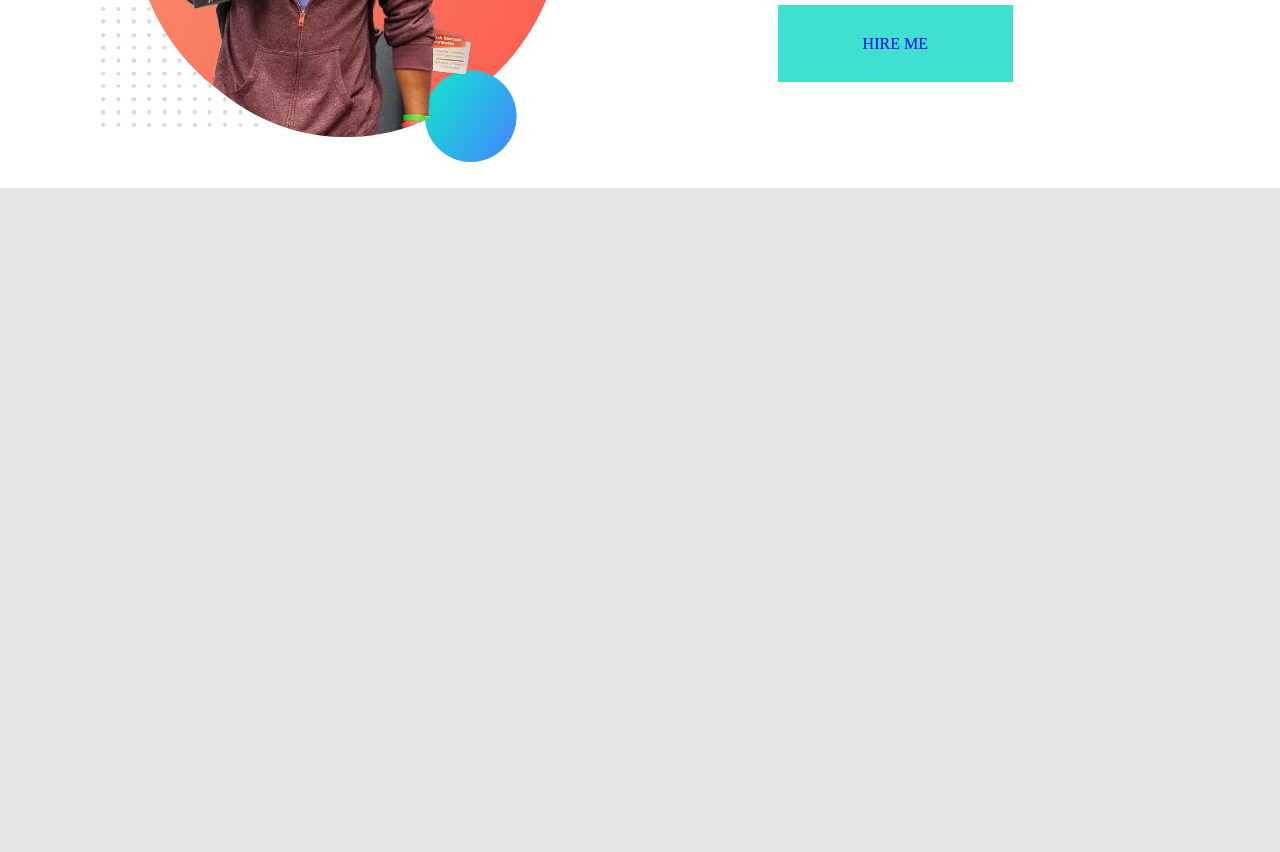
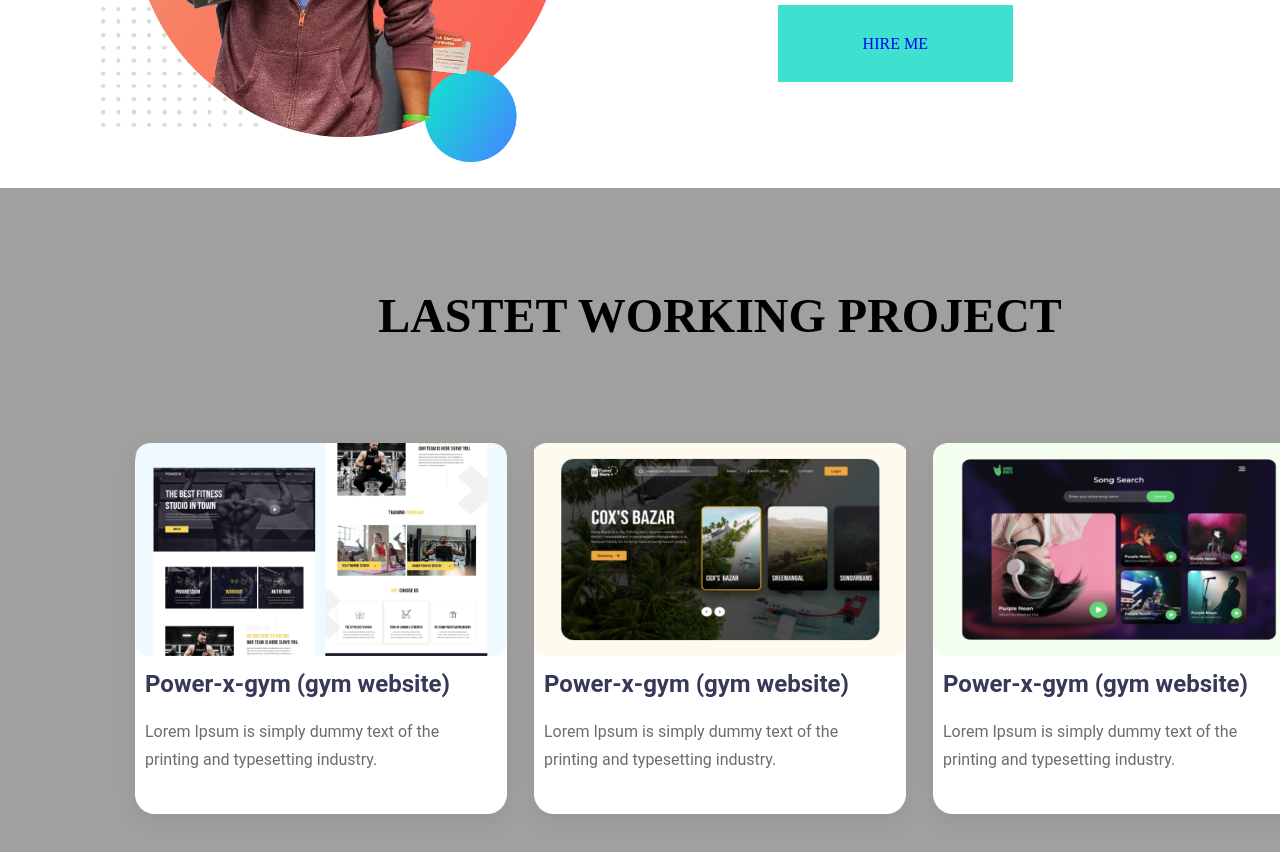
Before and after one commit to TAFSIRUDDIN/personal-portfolio, a plain HTML site: page index.html in a window 1280 px wide. Shown: the part 906-1758 px from the top of the page. Before the commit the page ends 1094 px from the top, so only its background shows below. Drawn offline with Linux system fonts and the light colour scheme.

Commit message:
project section

```diff
--- a/index.html
+++ b/index.html
@@ -36,7 +36,24 @@
                 in massa consectetur</p>
             <div><a class="link-button" target="_blank" href="#">HIRE ME</a></div>
         </div>
-
+    </section>
+    <section id="projects">
+        <h2><span class="orange-highlight">LASTET </span>WORKING PROJECT</h2>
+        <div class="projects one">
+            <img src="images/image 4.png" alt="">
+            <h4>Power-x-gym (gym website)</h4>
+            <p>Lorem Ipsum is simply dummy text of the <br> printing and typesetting industry.</p>
+        </div>
+        <div class="projects two">
+            <img src="images/image 5.png" alt="">
+            <h4>Power-x-gym (gym website)</h4>
+            <p>Lorem Ipsum is simply dummy text of the <br> printing and typesetting industry.</p>
+        </div>
+        <div class="projects three">
+            <img src="images/image 8.png" alt="">
+            <h4>Power-x-gym (gym website)</h4>
+            <p>Lorem Ipsum is simply dummy text of the <br> printing and typesetting industry.</p>
+        </div>
     </section>
 </body>
 </html>
--- a/style.css
+++ b/style.css
@@ -70,3 +70,56 @@ p{
     padding:30px 85px;
     background-color: turquoise;
 }
+
+#projects{
+    height: 814px;
+    background-color: #a0a0a0;;
+}
+.projects{
+    float: left;
+    width: 372px;
+    background-color: white;
+    border-radius: 19.7436px;
+    box-shadow: 0px 6.5812px 19.7436px rgba(0, 0, 0, 0.07);
+
+}
+.projects h4{
+    font-family: Roboto;
+    font-style: normal;
+    font-weight: bold;
+    font-size: 24px;
+    line-height: 28px;
+    color: #363958;
+    padding: 10px;
+    margin: 0;
+}
+.projects p{
+    font-family: Roboto;
+    font-style: normal;
+    font-weight: normal;
+    font-size: 16px;
+    line-height: 28px;
+    color: #6C6C6C;
+    margin: 0;
+    padding: 10px 10px 40px 10px;
+}
+
+#projects .projects img{
+    width: 372px;
+    height: 213px;
+}
+h2{
+    margin: 0;
+    text-align: center;
+    padding: 100px;
+    font-size: 48px;
+}
+.one{
+    margin-left: 135px;
+}
+.two{
+    margin: 0 27px;
+}
+.three{
+    margin-right: 135px;
+}
```
